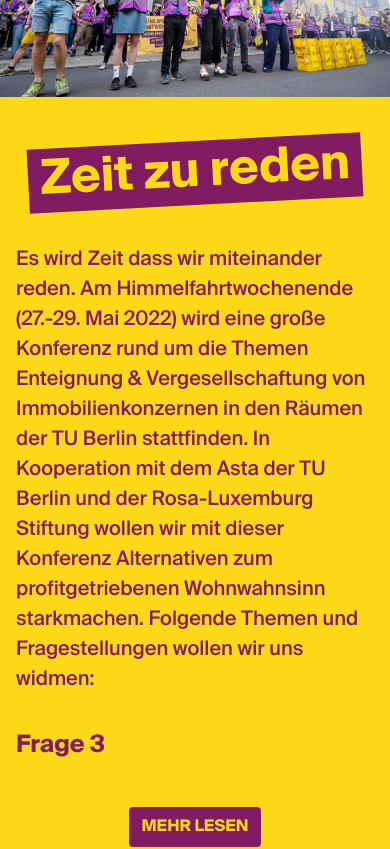
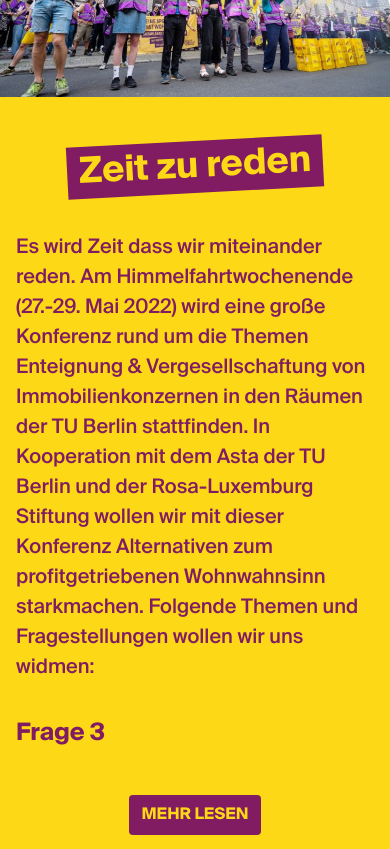
Before and after one commit to tlmn/dwe-konferenz, a Next.js app: page / in a window 390 px wide. Shown: the part 1180-2029 px from the top of the page. Built offline with nearby package versions, Linux system fonts and the light colour scheme.

Commit message:
make smaller

```diff
--- a/src/components/atoms/title.js
+++ b/src/components/atoms/title.js
@@ -6,7 +6,7 @@ const Title = ({ children, className = "", isBig = false }) => (
     <h3
       className={clsx(
         "py-1 px-2 mx-auto font-bold inline leading-none",
-        isBig ? "text-5xl md:text-6xl" : "text-3xl md:text-4xl",
+        isBig ? "text-4xl md:text-6xl" : "text-3xl md:text-4xl",
         className
       )}
       style={{ WebkitBoxDecorationBreak: "clone" }}
```
